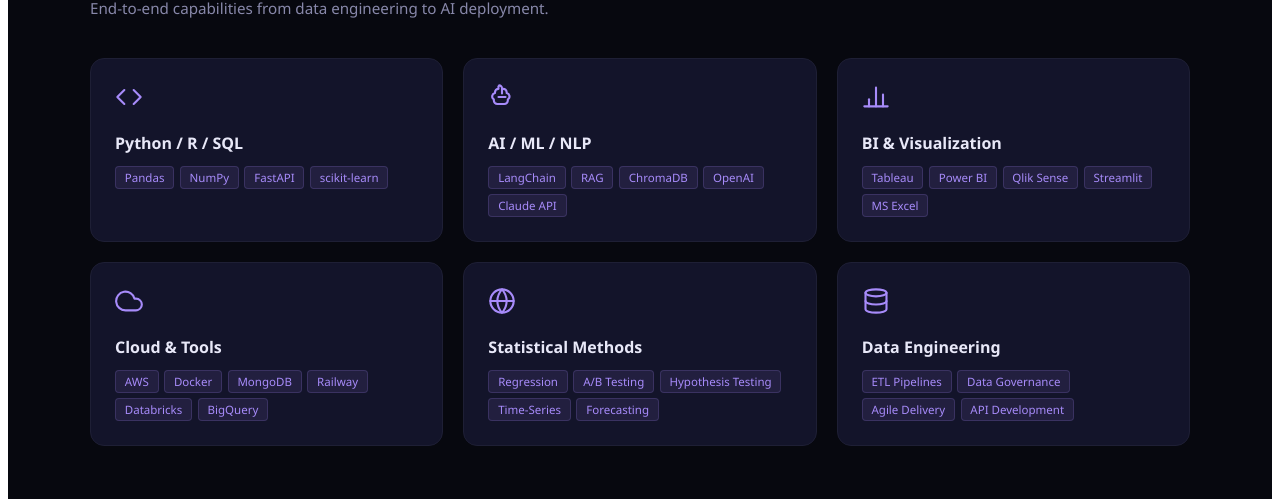
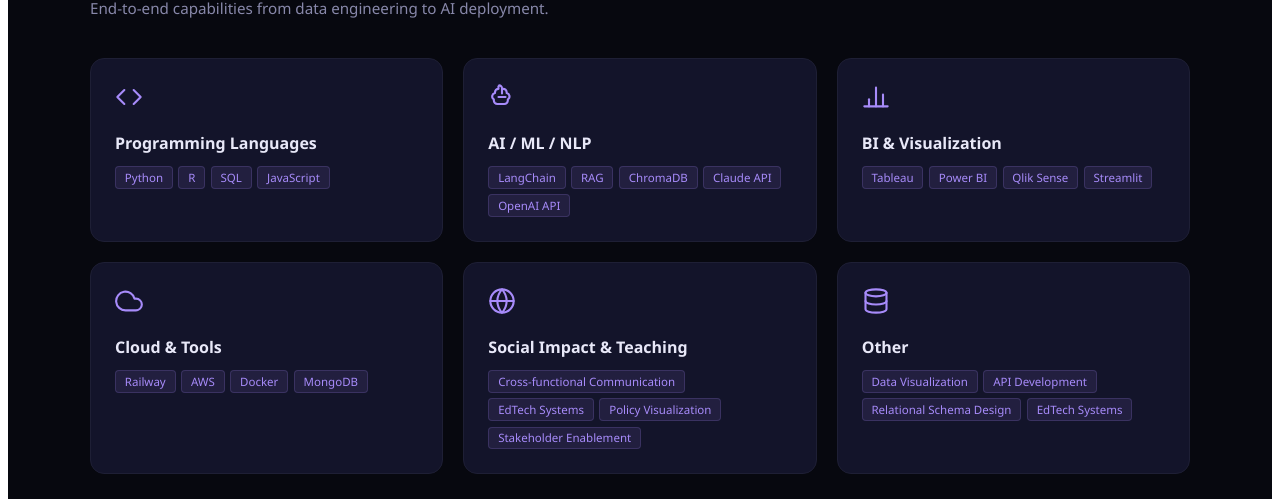
Before and after one commit to vcngeno/vanessa-portfolio, a React (Vite) app: page / in a window 1280 px wide. Shown: the part 1916-2415 px from the top of the page. Built offline with nearby package versions, Linux system fonts and the light colour scheme.

Commit message:
update skills to match latest resume

```diff
--- a/src/App.jsx
+++ b/src/App.jsx
@@ -16,12 +16,12 @@
 };
 
 const skills = [
-  { icon: "code", name: "Python / R / SQL", tags: ["Pandas", "NumPy", "FastAPI", "scikit-learn"] },
-  { icon: "brain", name: "AI / ML / NLP", tags: ["LangChain", "RAG", "ChromaDB", "OpenAI", "Claude API"] },
-  { icon: "chart", name: "BI & Visualization", tags: ["Tableau", "Power BI", "Qlik Sense", "Streamlit", "MS Excel"] },
-  { icon: "cloud", name: "Cloud & Tools", tags: ["AWS", "Docker", "MongoDB", "Railway", "Databricks", "BigQuery"] },
-  { icon: "globe", name: "Statistical Methods", tags: ["Regression", "A/B Testing", "Hypothesis Testing", "Time-Series", "Forecasting"] },
-  { icon: "database", name: "Data Engineering", tags: ["ETL Pipelines", "Data Governance", "Agile Delivery", "API Development"] },
+  { icon: "code", name: "Programming Languages", tags: ["Python", "R", "SQL", "JavaScript"] },
+  { icon: "brain", name: "AI / ML / NLP", tags: ["LangChain", "RAG", "ChromaDB", "Claude API", "OpenAI API"] },
+  { icon: "chart", name: "BI & Visualization", tags: ["Tableau", "Power BI", "Qlik Sense", "Streamlit"] },
+  { icon: "cloud", name: "Cloud & Tools", tags: ["Railway", "AWS", "Docker", "MongoDB"] },
+  { icon: "globe", name: "Social Impact & Teaching", tags: ["Cross-functional Communication", "EdTech Systems", "Policy Visualization", "Stakeholder Enablement"] },
+  { icon: "database", name: "Other", tags: ["Data Visualization", "API Development", "Relational Schema Design", "EdTech Systems"] },
 ];
 
 const projects = [
```
